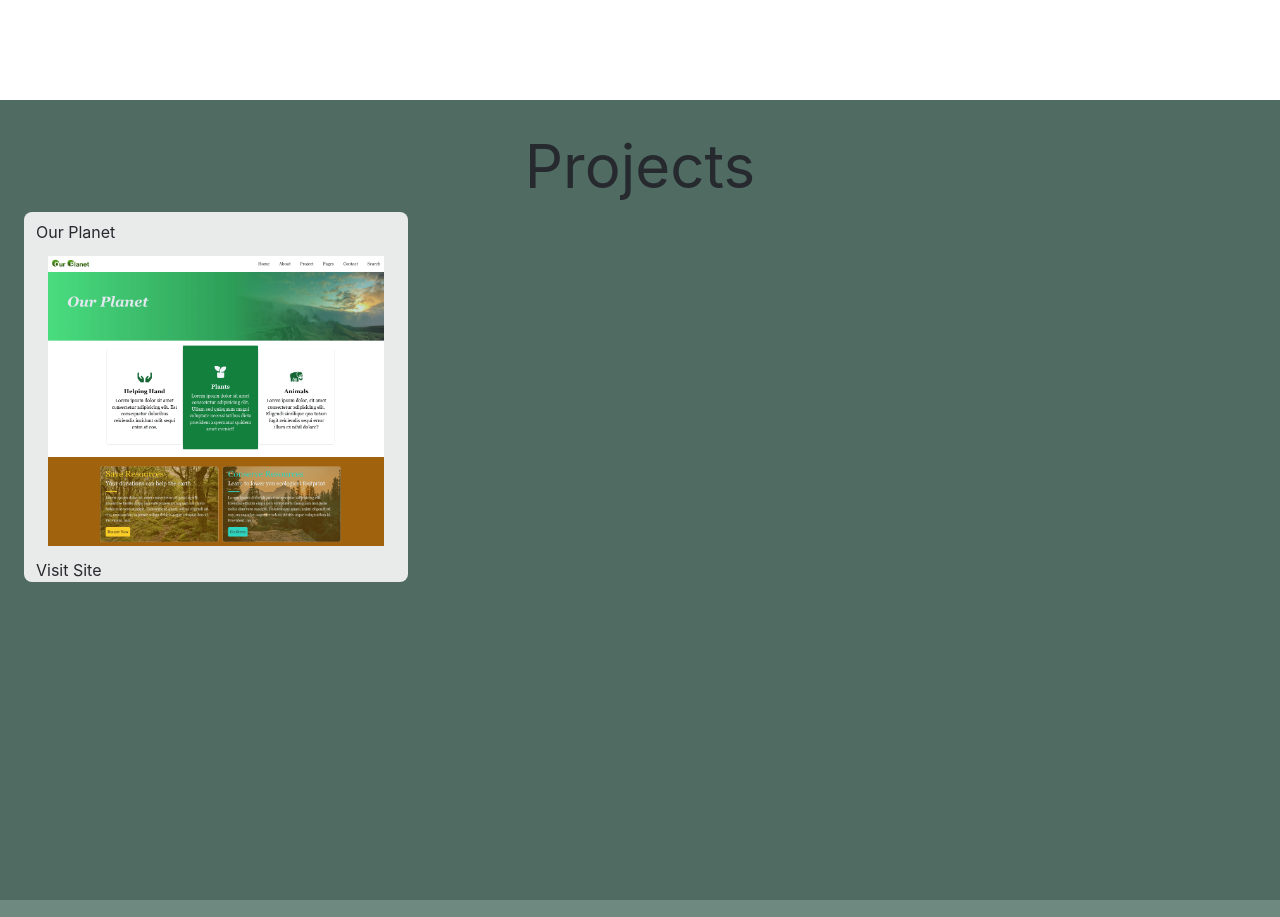
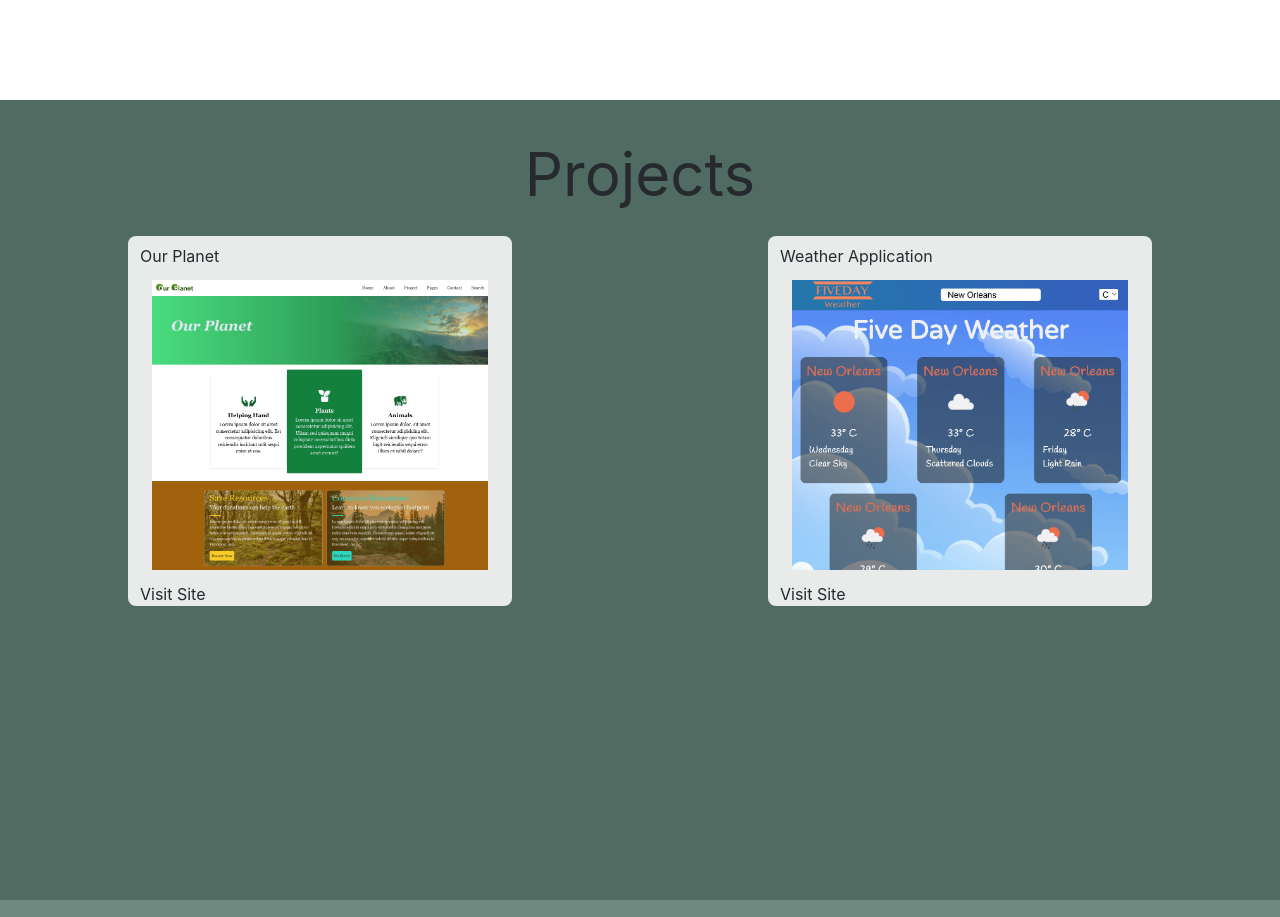
Before and after one commit to jwhite88/portfolio, a React (Create React App) app: page / in a window 1280 px wide. Shown: the part 3680-4597 px from the top of the page. Built offline with nearby package versions, Linux system fonts and the light colour scheme.

Commit message:
Added images to second project and updated CSS on Projects

```diff
--- a/src/components/Projects.tsx
+++ b/src/components/Projects.tsx
@@ -1,11 +1,12 @@
 import React from 'react'
 import project1 from '../assets/images/project1.png'
+import project2 from '../assets/images/project2bc.png'
 
 function Projects() {
     return <div id='projects' className='h-[100vh] pt-[20px] text-offblack-500 bg-tinygreen-900'>
-        <h3 className="py-4 text-6xl">Projects</h3>
-        <div className="project-container">
-            <div className="project-flex flex flex-row flex-wrap justify-between w-screen px-6">
+        <h3 className="py-6 text-6xl pb-8">Projects</h3>
+        <div className="project-container w-screen flex flex-row  justify-around">
+            <div className="project-flex flex flex-row flex-wrap justify-between px-6">
                 <div className="project-card-container">
                     <div className="project-card rounded-lg bg-whitemarble-300 w-96 min-h-[5rem] pt-2 px-3 hover:scale-105 ease-out duration-300 text-left border-l-offblack-300">
                         <h4 className="project-name">Our Planet</h4>
@@ -18,6 +19,19 @@ function Projects() {
                     </div>
                 </div>
             </div>
+            <div className="project-flex flex flex-row flex-wrap justify-between px-6">
+                <div className="project-card-container">
+                    <div className="project-card rounded-lg bg-whitemarble-300 w-96 min-h-[5rem] pt-2 px-3 hover:scale-105 ease-out duration-300 text-left border-l-offblack-300">
+                        <h4 className="project-name">Weather Application</h4>
+                        <div className="project-img">
+                            <img className='aspect-auto object-cover p-3' src={project2} alt="project1" />
+                        </div>
+                        <div className="project-url">
+                            <a href="https://jwhite88.github.io/weatherapiproj/">Visit Site</a>
+                        </div>
+                    </div>
+                </div>
+            </div>
         </div>
     </div>;
 }
```
Also changed, not shown: src/assets/images/project2.png (added), src/assets/images/project2bc.png (added).
